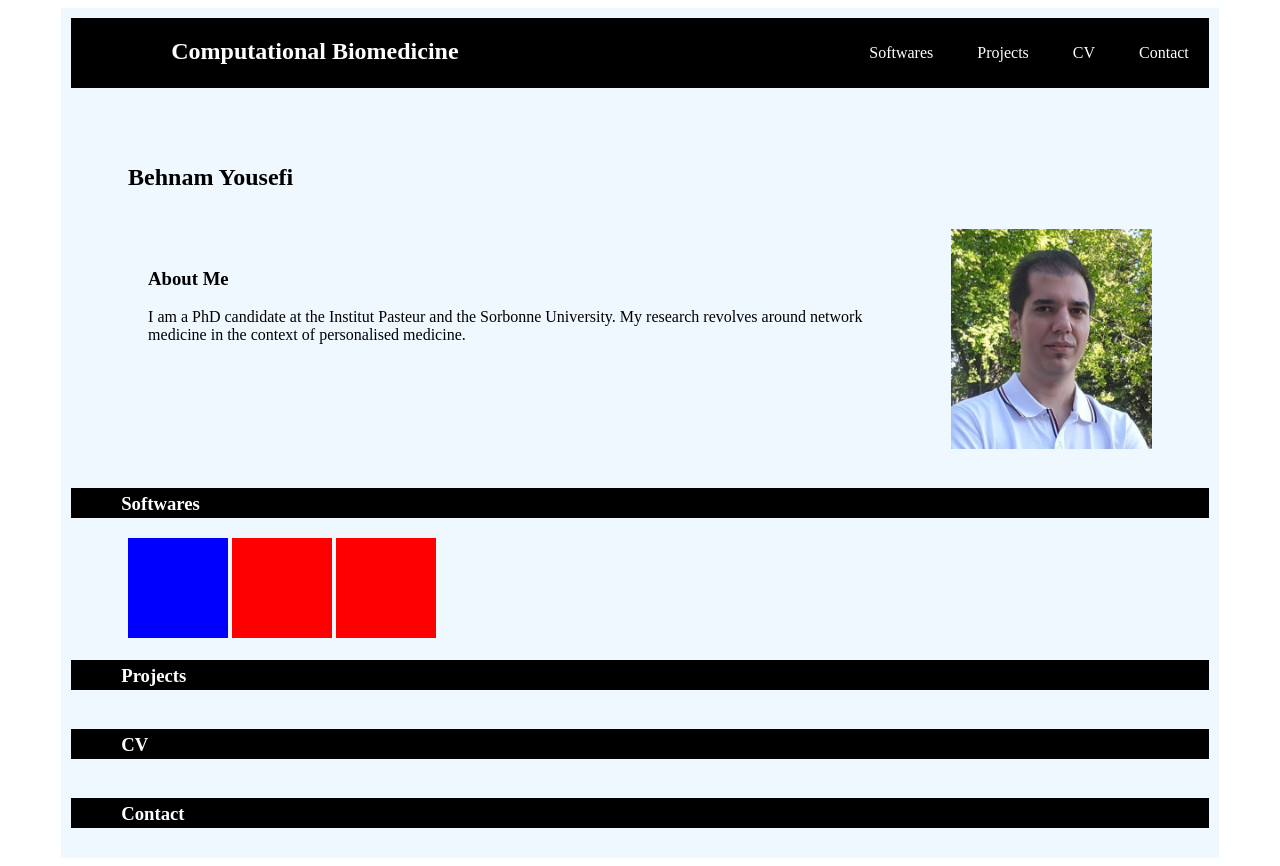
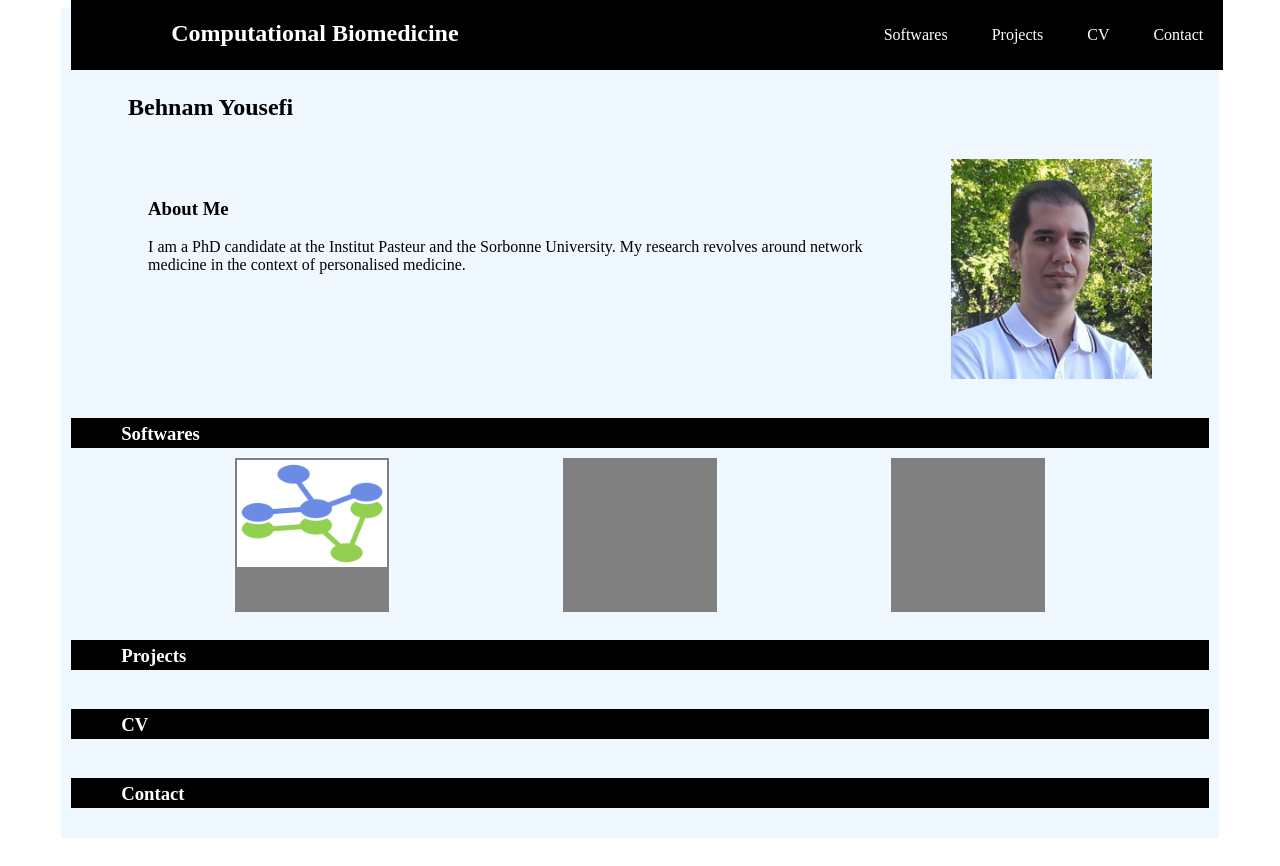
Before and after one commit to behnam-yousefi/myPage, a plain HTML site: page index.html in a window 1280 px wide. Drawn offline with Linux system fonts and the light colour scheme.

Commit message:
Flex-box for the software section added; MNDA_logo added

```diff
--- a/index.html
+++ b/index.html
@@ -19,10 +19,10 @@
            <div class="header_div">
              <h1>Computational Biomedicine</h1>
              <ul class="nav">
-               <li><a href="./index.html">Softwares</a></li>
-               <li><a href="./index.html">Projects</a></li>
-               <li><a href="./index.html">CV</a></li>
-               <li><a href="./index.html">Contact</a></li>
+               <li><a href="#section_Softwares">Softwares</a></li>
+               <li><a href="#section_Projects">Projects</a></li>
+               <li><a href="#section_CV">CV</a></li>
+               <li><a href="#section_Contact">Contact</a></li>
              </ul>
            </div>
          </nav>
@@ -48,13 +48,13 @@
               <br/>
             </div>
           </section>
-          <section>                                       <!-- Section 2: Softwares -->
+          <section id="section_Softwares">                      <!-- Section 2: Softwares -->
             <div class="section_header">
               <h3>Softwares</h3>
             </div>
-            <div class="section_div">
+            <div class="section2_div">
               <div id="prj1" class="Softwares_box">
-
+                <img class="my_image" src="images/MNDA_logo.png", width="100%">
               </div>
               <div id="prj2" class="Softwares_box">
 
@@ -64,21 +64,21 @@
               </div>
             </div>
           </section>
-          <section>                                       <!-- Section 3: Projects -->
+          <section id="section_Projects">                                       <!-- Section 3: Projects -->
             <div class="section_header">
               <h3>Projects</h3>
             </div>
             <div class="section_div">
             </div>
           </section>
-          <section>                                       <!-- Section 4: CV -->
+          <section id="section_CV">                                       <!-- Section 4: CV -->
             <div class="section_header">
               <h3>CV</h3>
             </div>
             <div class="section_div">
             </div>
           </section>
-          <section>                                       <!-- Section 5: Contact -->
+          <section id="section_Contact">                   <!-- Section 5: Contact -->
             <div class="section_header">
               <h3>Contact</h3>
             </div>
--- a/style.css
+++ b/style.css
@@ -4,6 +4,13 @@
   border: 3px;
   padding: 10px;
   background-color: AliceBlue;
+}
+
+header {
+  position: fixed;
+  width: 90%;
+  top: 0;
+  margin: auto;
 }
 
 .header_div{
@@ -28,6 +35,12 @@
 .nav > li {               /* style li inside nav */
   display: inline-block;
   padding: 10px 20px;
+}
+
+.nav > li:hover {               /* style li inside nav */
+  display: inline-block;
+  padding: 10px 20px;
+  background-color: grey;
 }
 
 .nav > li > a {            /* style li elements having link */
@@ -74,15 +87,24 @@
 }
 
 .Softwares_box{
-  background-color: red;
-  width: 100px;
-  height: 100px;
+  background-color: grey;
+  width: 150px;
+  height: 150px;
   display: inline-block;
   position: relative;
+  margin: 10px;
+  padding: 2px;
 }
 
-#prj1{
-  background-color: blue;
+.section2_div {
+  display: flex;
+  flex-flow: row wrap;
+  justify-content: space-evenly;
+
+  padding: 0px;
+  margin: 0px;
+  list-style: none;
 }
 
+
 /*grid and flex-box */
```
Also changed, not shown: images/MNDA_logo.png (added).
